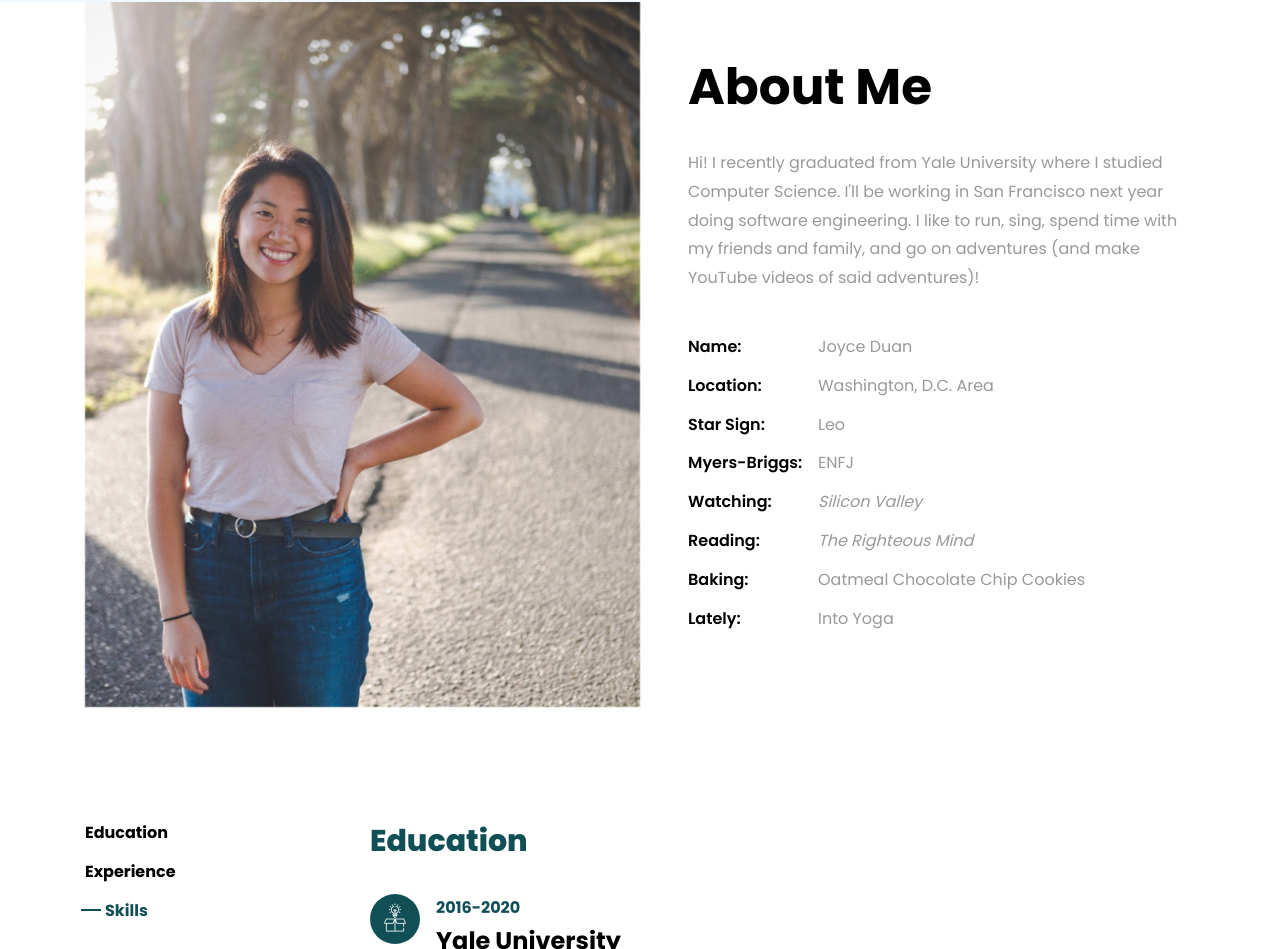
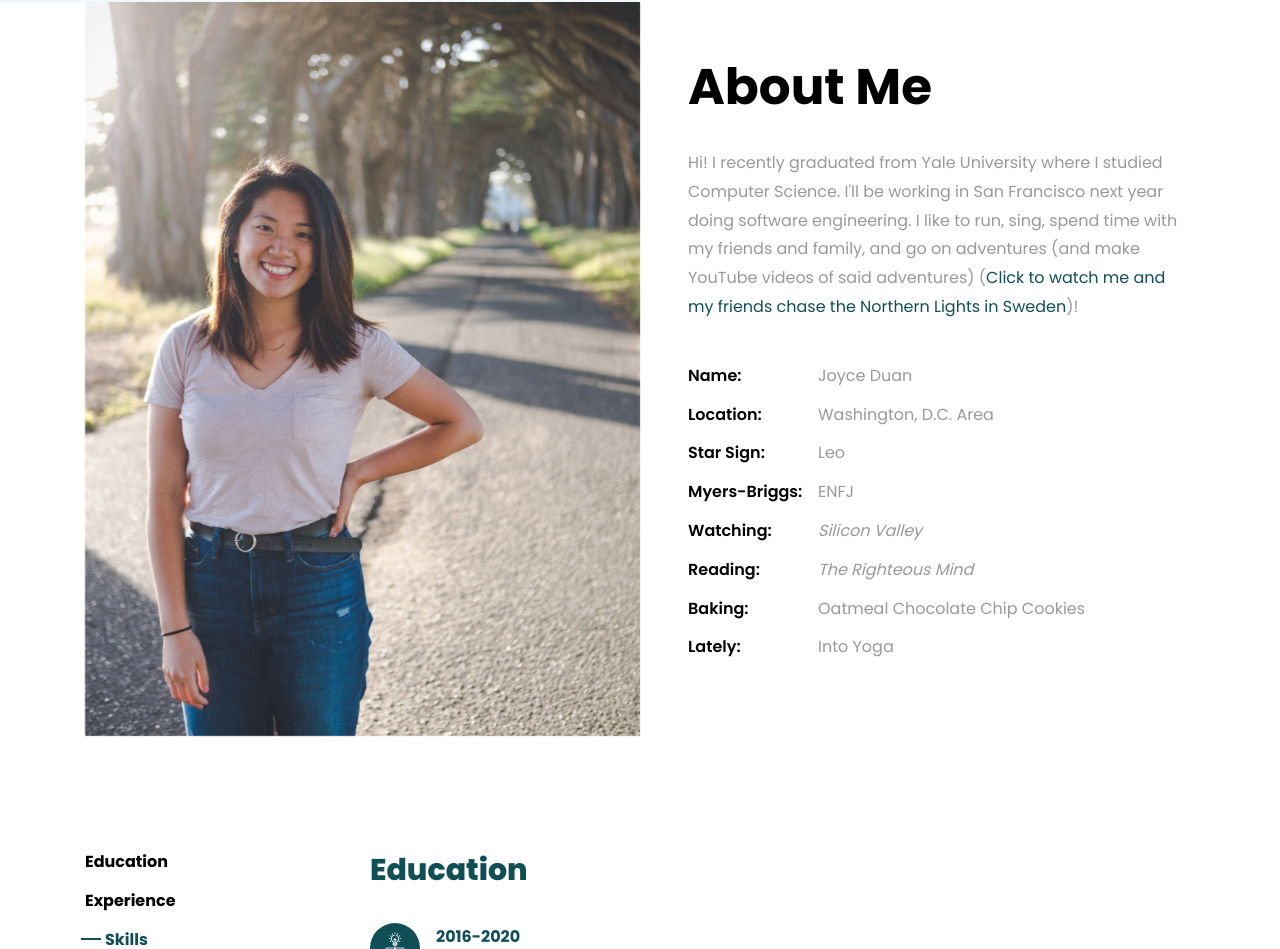
Before and after one commit to joyceduan/joyceduan.github.io, a plain HTML site: page index.html in a window 1280 px wide. Shown: the part 798-1747 px from the top of the page. Drawn offline with Linux system fonts and the light colour scheme; files whose address does not match are found by name.

Commit message:
Add Youtube link

```diff
--- a/index.html
+++ b/index.html
@@ -86,7 +86,7 @@
 		          <div class="col-md-12 heading-section ftco-animate">
 		          	<h1 class="big">About</h1>
 		            <h2 class="mb-4">About Me</h2>
-		            <p>Hi! I recently graduated from Yale University where I studied Computer Science. I'll be working in San Francisco next year doing software engineering. I like to run, sing, spend time with my friends and family, and go on adventures (and make YouTube videos of said adventures)!</p>
+		            <p>Hi! I recently graduated from Yale University where I studied Computer Science. I'll be working in San Francisco next year doing software engineering. I like to run, sing, spend time with my friends and family, and go on adventures (and make YouTube videos of said adventures) (<a href=https://www.youtube.com/watch?v=s4qDNjAx0VU>Click to watch me and my friends chase the Northern Lights in Sweden</a>)!</p>
 		            <ul class="about-info mt-4 px-md-0 px-2">
 		            	<li class="d-flex"><span>Name:</span> <span>Joyce Duan</span></li>
 		            	<li class="d-flex"><span>Location:</span> <span class>Washington, D.C. Area</span></li>
```
